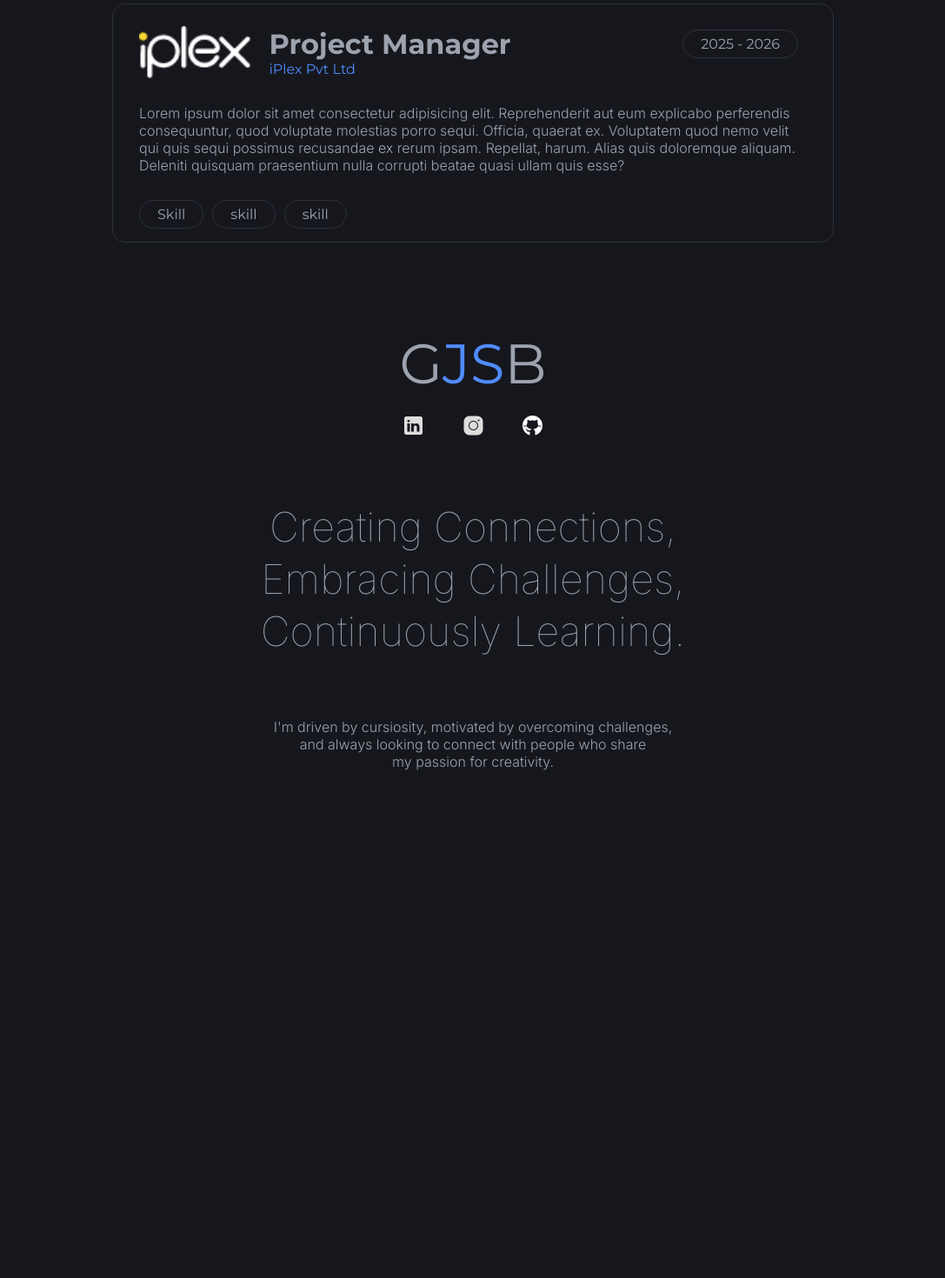
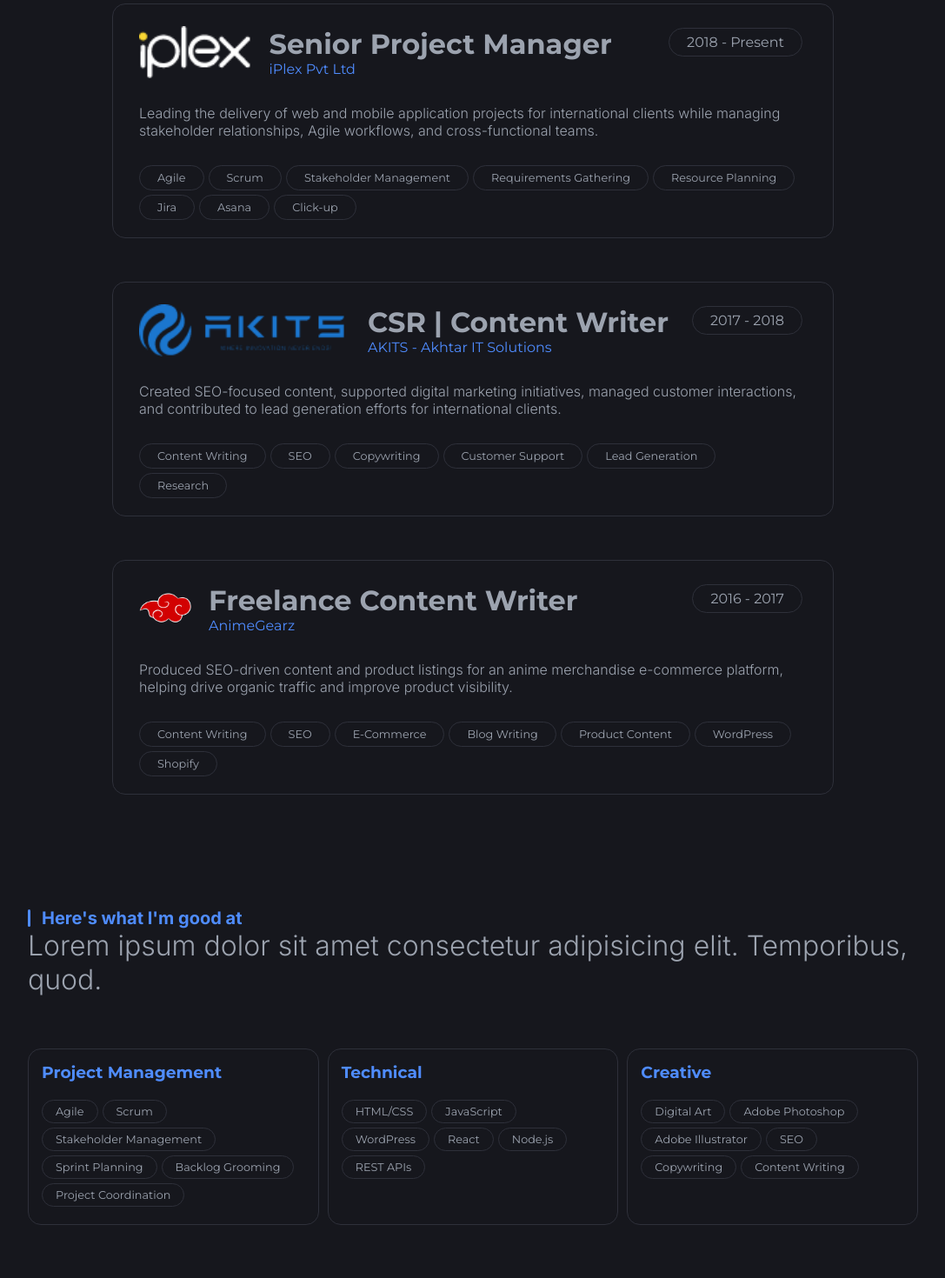
Before and after one commit to G-J-S-B/portfolio-2.0, a React (Vite) app: page / in a window 1280 px wide. Shown: the part 1000-2470 px from the top of the page at 87% size, without its empty margins (96-1183 px from the left). Before the commit the page ends 2076 px from the top, so only its background shows below. Built offline with nearby package versions, Linux system fonts and the light colour scheme.

Commit message:
add skills section

```diff
--- a/src/App.jsx
+++ b/src/App.jsx
@@ -3,6 +3,7 @@ import Header from './components/Header/Header'
 import Footer from './components/Footer/Footer'
 import Hero from './components/Hero/Hero'
 import About from './components/About/About'
+import Skills from './components/Skills/Skills'
 import Lenis from "lenis";
 import { useEffect } from "react";
 
@@ -31,6 +32,7 @@ function App() {
       <div className='container'>
       <Hero />
       <About />
+      <Skills />
       </div>
       <Footer />
     </main>
--- a/src/components/About/About.css
+++ b/src/components/About/About.css
@@ -4,11 +4,11 @@
     border: 1px solid var(--border);
     border-radius: 15px;
     max-width: 768px;
-    margin: 20px auto;
+    margin: 20px auto 50px;
 }
 
 .exp-card:hover{
-    box-shadow: 0px 0px 10px var(--border);
+    box-shadow: 0px 0px 15px var(--color-primary);
     transform: scale(1.02);
     cursor: default;
 }
@@ -37,16 +37,22 @@
 
 .exp-skills{
     display: block;
-
 }
 
-.exp-skills span,
-.exp-title span{
+.exp-title span,
+.exp-skills span
+{
+    transition: 0.3s;
     display: inline-block;
     padding: 6px 20px;
     border: 1px solid var(--border);
     border-radius: 50px;
-    margin-right: 10px;
+    margin-right: 5px;
+    margin-bottom: 5px;
+}
+
+.exp-skills span{
+    font-size: 0.80rem;
 }
 
 .exp-skills span:hover{
--- a/src/components/About/About.jsx
+++ b/src/components/About/About.jsx
@@ -1,32 +1,37 @@
 import './About.css'
+import experiences from '../../data/experience.json'
 
 function About(){
     return(
-        <section className='about-container' id='about'>
+        <section className='about-container' id='experience'>
             <div className='section-title'>
                 <h2>My journey thus far</h2>
                 <p>Lorem ipsum dolor sit amet consectetur adipisicing elit. Temporibus, quod.</p>
             </div>
 
-            <div className="exp-card">
+            {experiences.map((experience) => (
+                <div className="exp-card" key={experience.company}>
                 <div className='exp-header'>
-                    <img src="/images/iplex.png" alt="" />
+                    <img src={experience.logo} alt={experience.company} />
                         <div className='flex'>
                             <div className="exp-title">
-                                <h3>Project Manager</h3>
-                                <span>2025 - 2026</span>
+                                <h3>{experience.position}</h3>
+                                <span>{experience.period}</span>
                             </div>
-                            <span className='make-blue'>iPlex Pvt Ltd</span>
+                            <span className='make-blue'>{experience.company}</span>
                         </div>
 
                 </div>
-                <p>Lorem ipsum dolor sit amet consectetur adipisicing elit. Reprehenderit aut eum explicabo perferendis consequuntur, quod voluptate molestias porro sequi. Officia, quaerat ex. Voluptatem quod nemo velit qui quis sequi possimus recusandae ex rerum ipsam. Repellat, harum. Alias quis doloremque aliquam. Deleniti quisquam praesentium nulla corrupti beatae quasi ullam quis esse?</p>
+                <p>{experience.description}</p>
                     <div className='exp-skills'>
-                        <span>Skill</span>
-                        <span>skill</span>
-                        <span>skill</span>
+                        {experience.skills.map((skill) =>(
+                            <span key={skill}>{skill}</span>
+                        )
+                        )}
                     </div>
                 </div>
+            ))}
+
         </section>
     )
 }
--- a/src/components/Header/Header.css
+++ b/src/components/Header/Header.css
@@ -69,7 +69,6 @@ header {
 }
 .custom-nav-btn:active{
     transform: rotate(45deg) scale(1.2);
-    transition: 0s;
 }
 
 .circle{
@@ -77,7 +76,7 @@ header {
     width: 10px;
     height: 10px;
     border-radius: 50%;
-    background-color: var(--text);
+    background-color: var(--color-primary);
 }
 /* ### Navigation css starts here ### */
 
@@ -127,3 +126,8 @@ nav {
     backdrop-filter: blur(5px);
     color: var(--text);
 }
+
+.nav-items a:active{
+    color: var(--color-primary);
+
+}
--- a/src/components/Header/Header.jsx
+++ b/src/components/Header/Header.jsx
@@ -23,7 +23,7 @@ function Header(){
                     <span className='circle'></span>
                     <span className='circle'></span>
                 </a>
-                <a className="nav-resume-btn" href="">Resume</a>
+                <a className="nav-resume-btn" href="">Contact</a>
             </header>
             {isOpen && (
             <nav>
--- a/src/components/Hero/Hero.jsx
+++ b/src/components/Hero/Hero.jsx
@@ -53,7 +53,7 @@ const [deleting, setDeleting] = useState(false);
                     Nice to virtually meet you.
                 </p>
                 <p>
-                    I have <strong className="make-blue">7+ years</strong> of industry experince under my belt.
+                    I have <strong className="make-blue">+7 years</strong> of industry experince under my belt.
                     I also dabble in <strong className="make-blue">Coding</strong> and love to create <strong className="make-blue">Art</strong> digitally. <br /> <br />
                     If you have a moment, I'd love to how you what I've accomplished over the years
                 </p>
--- /dev/null
+++ b/src/components/Skills/Skills.css
@@ -0,0 +1,60 @@
+.skills-section{
+    display: flex;
+    gap: 10px;
+}
+
+.skills-card{
+    transition: 0.5s;
+    gap: 10px;
+    padding: 15px;
+    border: 1px solid var(--border);
+    border-radius: 15px;
+    width: 33%;
+}
+
+.skills-card:hover{
+    box-shadow: 0px 0px 15px var(--color-primary);
+    transform: scale(1.02);
+    cursor: default;
+}
+
+.skills-card h3{
+    margin-bottom: 20px;
+    /* position: relative;
+    padding-left: 1rem; */
+}
+
+/* .skills-card h3::before {
+  content: "";
+  position: absolute;
+  left: 0;
+  top: 50%;
+  transform: translateY(-50%);
+
+  width: 3px;
+  height: 20px;
+
+  background: var(--color-primary);
+  border-radius: 2px;
+} */
+
+.skills-listing{
+    display: flex;
+    flex-wrap: wrap;
+}
+
+.skill-pill{
+    font-size: 0.8rem;
+    display: inline-block;
+    padding: 5px 15px;
+    border: 1px solid var(--border);
+    border-radius: 50px;
+    margin-right: 5px;
+    margin-bottom: 5px;
+    cursor: default;
+}
+
+.skill-pill:hover{
+    box-shadow: 0px 0px 5px var(--border);
+    cursor: default;
+}
--- /dev/null
+++ b/src/components/Skills/Skills.jsx
@@ -0,0 +1,32 @@
+import './Skills.css'
+import skills from '../../data/skills.json'
+
+function Skills(){
+    return(
+        <section className='skills-container' id='skills'>
+            <div className='section-title'>
+                <h2>Here's what I'm good at</h2>
+                <p>Lorem ipsum dolor sit amet consectetur adipisicing elit. Temporibus, quod.</p>
+            </div>
+
+            <div className='skills-section'>
+                {skills.map((category) => (
+                    <div className="skills-card" key={category.title}>
+                        <h3 className='make-blue'>{category.title}</h3>
+                        <div className='skills-listing'>
+                            {category.skills.map((skill) => (
+                            <span className='skill-pill' key={skill}>{skill}</span>
+                            ))}
+                        </div>
+                    </div>
+                ))}
+            </div>
+
+            <div>
+
+            </div>
+        </section>
+    )
+}
+
+export default Skills
--- a/src/data/experience.json
+++ b/src/data/experience.json
@@ -1,20 +1,50 @@
 [
     {
-    "title": "Senior Technical Project Manager",
-    "company": "TechNova Solutions",
-    "years": "2023 — Present",
-    "description": "Leading a portfolio of 5 product teams..."
+      "company": "iPlex Pvt Ltd",
+      "logo": "/images/iplex.png",
+      "position": "Senior Project Manager",
+      "period": "2018 - Present",
+      "description": "Leading the delivery of web and mobile application projects for international clients while managing stakeholder relationships, Agile workflows, and cross-functional teams.",
+      "skills": [
+        "Agile",
+        "Scrum",
+        "Stakeholder Management",
+        "Requirements Gathering",
+        "Resource Planning",
+        "Jira",
+        "Asana",
+        "Click-up"
+      ]
     },
     {
-    "title": "Technical Project Manager",
-    "company": "CloudScale Inc.",
-    "years": "2020 — 2023",
-    "description": "Managed infrastructure and product migrations..."
+      "company": "AKITS - Akhtar IT Solutions",
+      "logo": "/images/akits.png",
+      "position": "CSR | Content Writer",
+      "period": "2017 - 2018",
+      "description": "Created SEO-focused content, supported digital marketing initiatives, managed customer interactions, and contributed to lead generation efforts for international clients.",
+      "skills": [
+        "Content Writing",
+        "SEO",
+        "Copywriting",
+        "Customer Support",
+        "Lead Generation",
+        "Research"
+      ]
     },
     {
-    "title": "Project Coordinator",
-    "company": "Future Corp",
-    "years": "2018 — 2020",
-    "description": "Supported delivery of enterprise software projects..."
+      "company": "AnimeGearz",
+      "logo": "/images/animegearz.png",
+      "position": "Freelance Content Writer",
+      "period": "2016 - 2017",
+      "description": "Produced SEO-driven content and product listings for an anime merchandise e-commerce platform, helping drive organic traffic and improve product visibility.",
+      "skills": [
+        "Content Writing",
+        "SEO",
+        "E-Commerce",
+        "Blog Writing",
+        "Product Content",
+        "WordPress",
+        "Shopify"
+      ]
     }
   ]
--- a/src/data/nav-items.json
+++ b/src/data/nav-items.json
@@ -4,8 +4,8 @@
     "href": "#home"
   },
   {
-    "label": "About",
-    "href": "#about"
+    "label": "Experience",
+    "href": "#experience"
   },
   {
     "label": "Projects",
--- /dev/null
+++ b/src/data/skills.json
@@ -0,0 +1,38 @@
+[
+    {
+      "title": "Project Management",
+      "icon": "tasks",
+      "skills": [
+        "Agile",
+        "Scrum",
+        "Stakeholder Management",
+        "Sprint Planning",
+        "Backlog Grooming",
+        "Project Coordination"
+      ]
+    },
+    {
+      "title": "Technical",
+      "icon": "code",
+      "skills": [
+          "HTML/CSS",
+          "JavaScript",
+          "WordPress",
+          "React",
+          "Node.js",
+          "REST APIs"
+      ]
+    },
+    {
+      "title": "Creative",
+      "icon": "palette",
+      "skills": [
+        "Digital Art",
+        "Adobe Photoshop",
+        "Adobe Illustrator",
+        "SEO",
+        "Copywriting",
+        "Content Writing"
+      ]
+    }
+  ]
--- a/src/index.css
+++ b/src/index.css
@@ -31,6 +31,7 @@ body {
 * {
 	margin: 0;
 	outline-offset: 0;
+	cursor: default;
 }
 
 p,
```
Also changed, not shown: public/images/akits.png (added), public/images/animegearz.png (added). Lines whose indentation alone changed are shown as unchanged.
